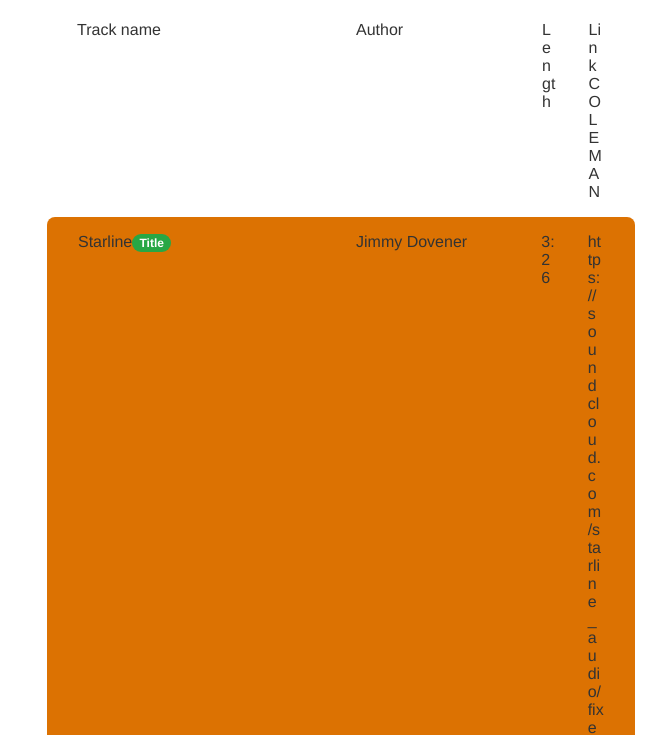
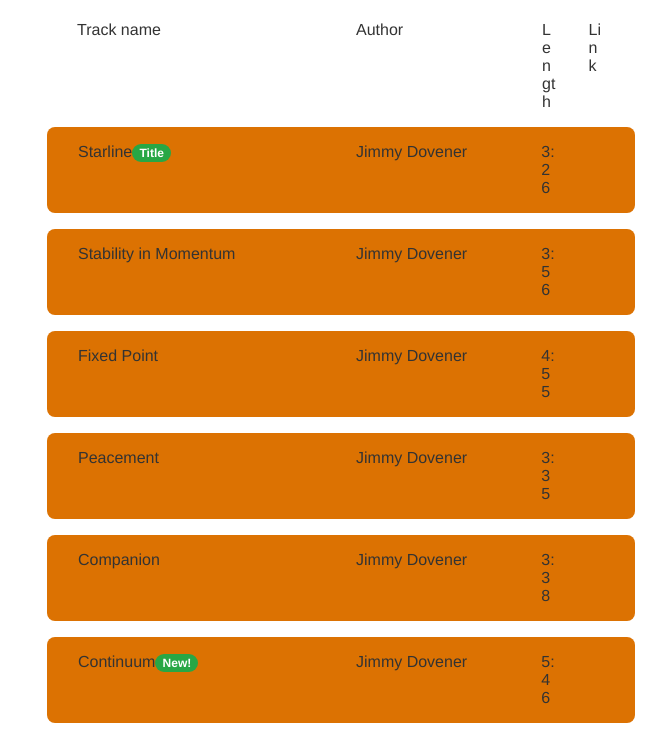
Before and after one commit to jdovener/tutorial-part-three, a Gatsby site: page /project in a window 1280 px wide. Shown: the part 85-820 px from the top of the page, without its empty margins (299-965 px from the left). Built offline with nearby package versions, Linux system fonts and the light colour scheme; Gatsby itself is replaced by a stand-in of ours.

```diff
--- a/src/components/audio-player/track-entry.js
+++ b/src/components/audio-player/track-entry.js
@@ -10,7 +10,7 @@
                 { name }
                 { badge && <Badge pill variant="success">{ badge }</Badge> }
             </Col>
-            <Col xs={4}>{ author}</Col>
+            <Col xs={4}>{ author }</Col>
             <Col xs={1}>{ duration }</Col>
             <Col xs={1}>{ link }</Col>
         </Row>
--- a/src/components/audio-player/track-list.js
+++ b/src/components/audio-player/track-list.js
@@ -11,7 +11,7 @@
             </Col>
             <Col xs={4}>Author</Col>
             <Col xs={1}>Length</Col>
-            <Col xs={1}>Link COLEMAN</Col>
+            <Col xs={1}>Link</Col>
         </Row>
         { tracks.map((track) => {
             return (
--- a/src/pages/project.js
+++ b/src/pages/project.js
@@ -9,7 +9,7 @@
         badge: 'Title',
         author: 'Jimmy Dovener',
         duration: '3:26',
-        link: 'https://soundcloud.com/starline_audio/fixed-point'
+        link: ''
     },
     {
         name: 'Stability in Momentum',
```
Also changed, not shown: 1 other file.
